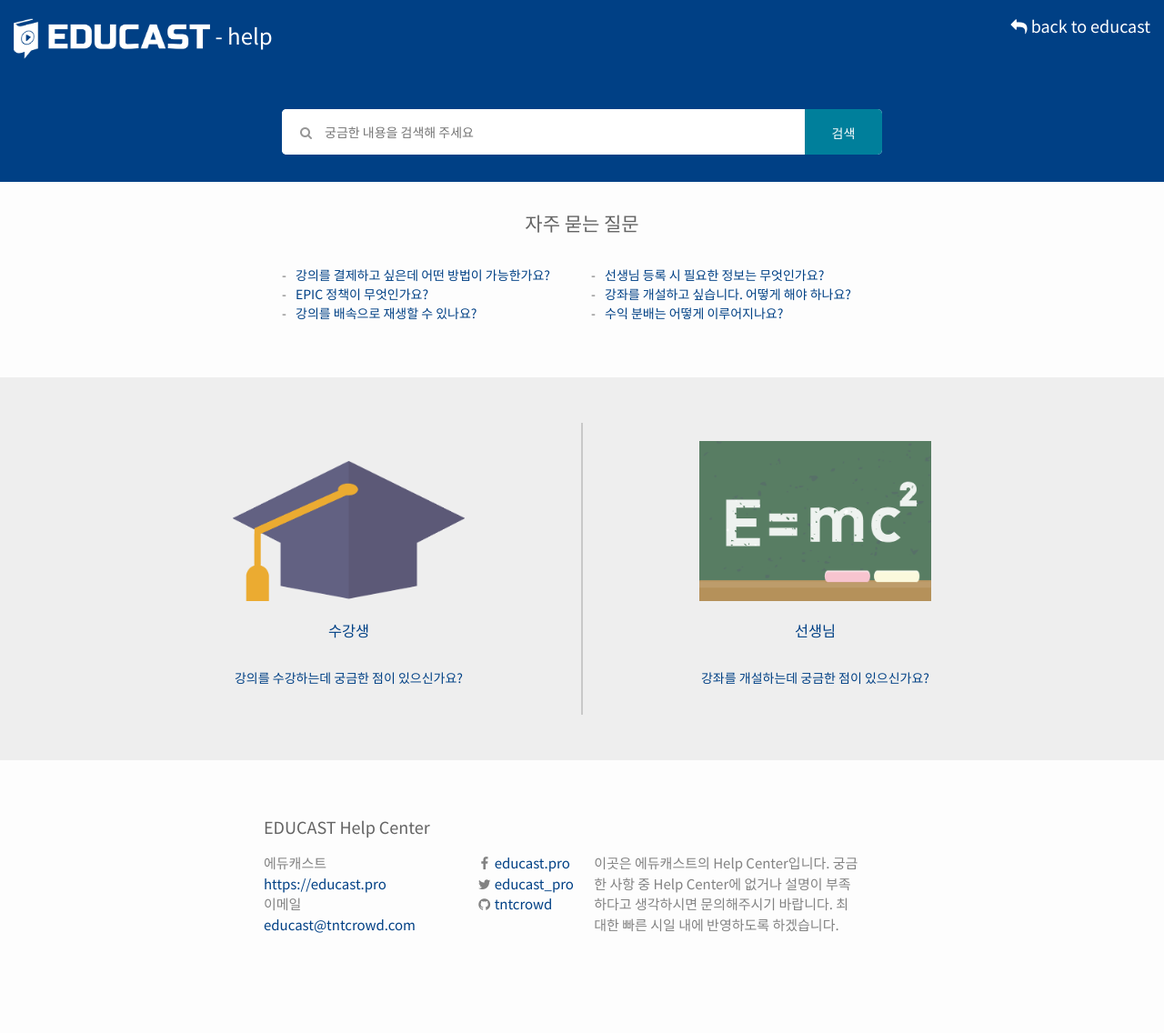
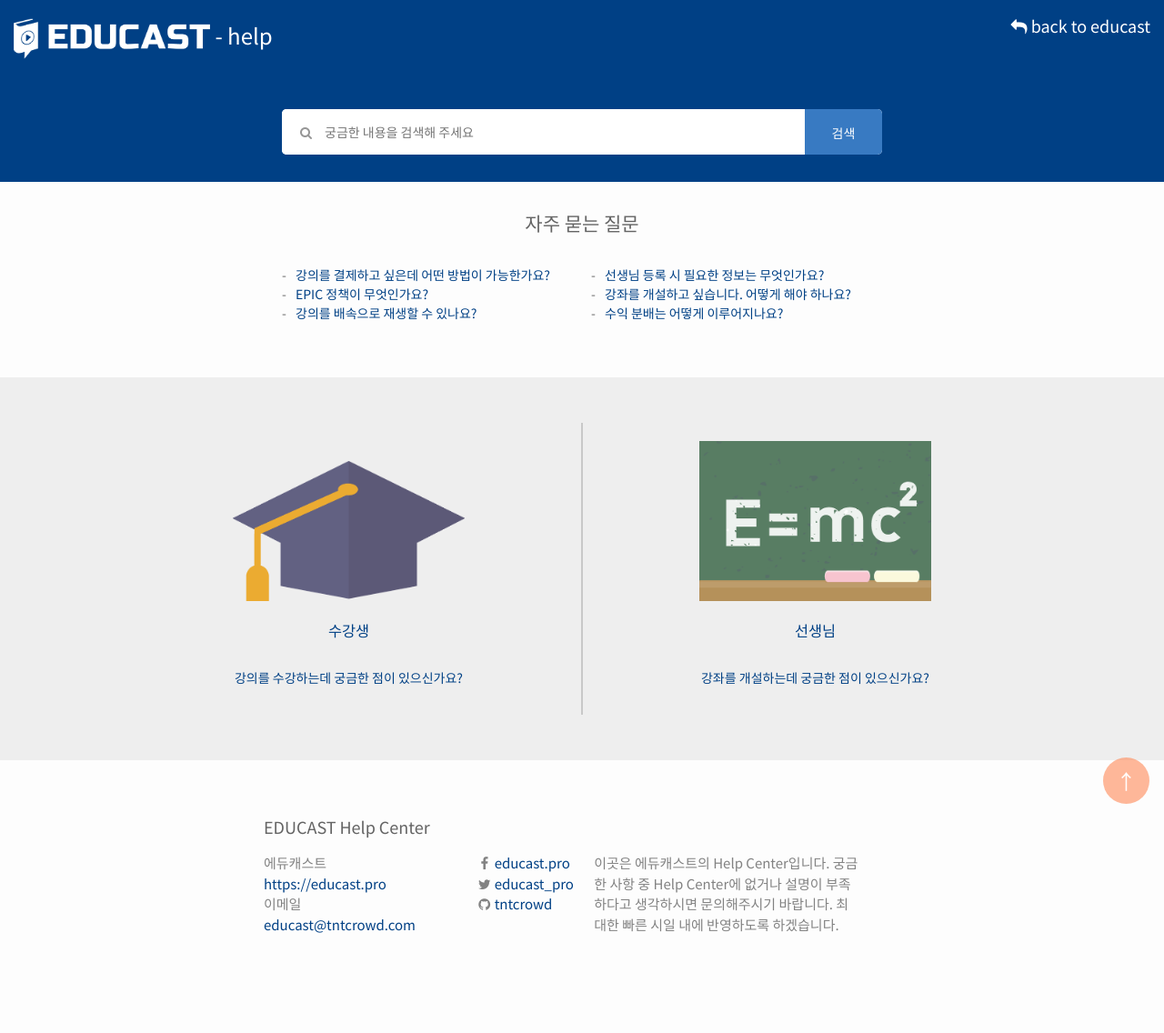
Before and after one commit to shaircast/educast-help, a Jekyll site: the page built from index.html, in a window 1280 px wide. Shown: the whole page at 91% size. Built offline with Jekyll 4.4.1, drawn with Linux system fonts in a browser that asks for light colours; nearby versions of some CDN libraries.

Commit message:
add back to the top button

```diff
--- a/_layouts/default.html
+++ b/_layouts/default.html
@@ -8,6 +8,7 @@
         {{ content }}
       </div>
       {% include footer.html transparent=page.transparent_footer %}
+      <a href="#" class="back-to-the-top">↑</a>
     </div>
     <script>
     (function () {
--- a/_sass/_layout.scss
+++ b/_sass/_layout.scss
@@ -117,7 +117,7 @@
         right: 0;
         border-top-right-radius: 5px;
         border-bottom-right-radius: 5px;
-        background-color: #007f9b;
+        background-color: $brand-light-color;
         color: white;
       }
     }
@@ -525,6 +525,27 @@
     }
 }
 
+.back-to-the-top:hover {
+  color: #fff !important;
+  background-color: $brand-accent-color;
+  text-decoration: none;
+}
+
+.back-to-the-top {
+	position: fixed;
+	bottom: 1rem;
+	right: 1rem;
+	width: 3.2rem;
+	height: 3.2rem;
+	line-height: 3.2rem;
+	font-size: 1.4rem;
+	color: #fff !important;
+	background-color: rgba(255,137,87,0.6);
+	text-decoration: none;
+	border-radius: 3.2rem;
+	text-align: center;
+	cursor: pointer;
+}
 
 .breadcrumb {
   max-width: $breadcrumb-max-width;
--- a/_sass/page/_index.scss
+++ b/_sass/page/_index.scss
@@ -25,7 +25,7 @@
       // need 2px to hide small white gap;
       margin-top: -$spacing-unit - 2;
       padding: $spacing-unit / 2 $spacing-unit / 3;
-      background-color: #009BBE;
+      background-color: $brand-color;
       h2 {
         font-size: 16px;
         text-align: inherit;
--- a/css/main.scss
+++ b/css/main.scss
@@ -14,9 +14,12 @@ $base-line-height: 1.5;
 
 $spacing-unit:     30px;
 
-$text-color:       #646464;
-$background-color: #fdfdfd;
-$brand-color:      #004085;
+$text-color:         #646464;
+$background-color:   #fdfdfd;
+$brand-dark-color:   #00336a;
+$brand-color:        #004085;
+$brand-light-color:  #387ac2;
+$brand-accent-color: #ff8957;
 
 $grey-color:       #828282;
 $grey-color-light: lighten($grey-color, 40%);
```
